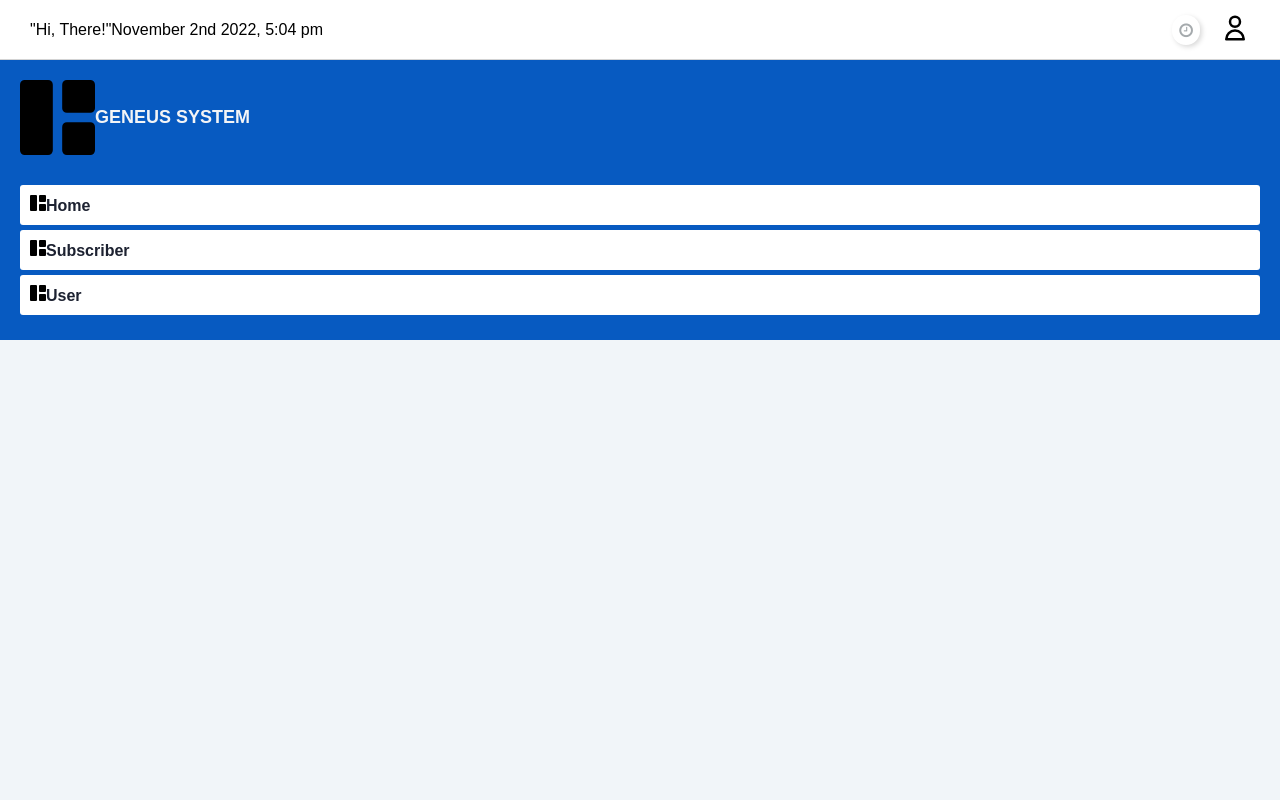
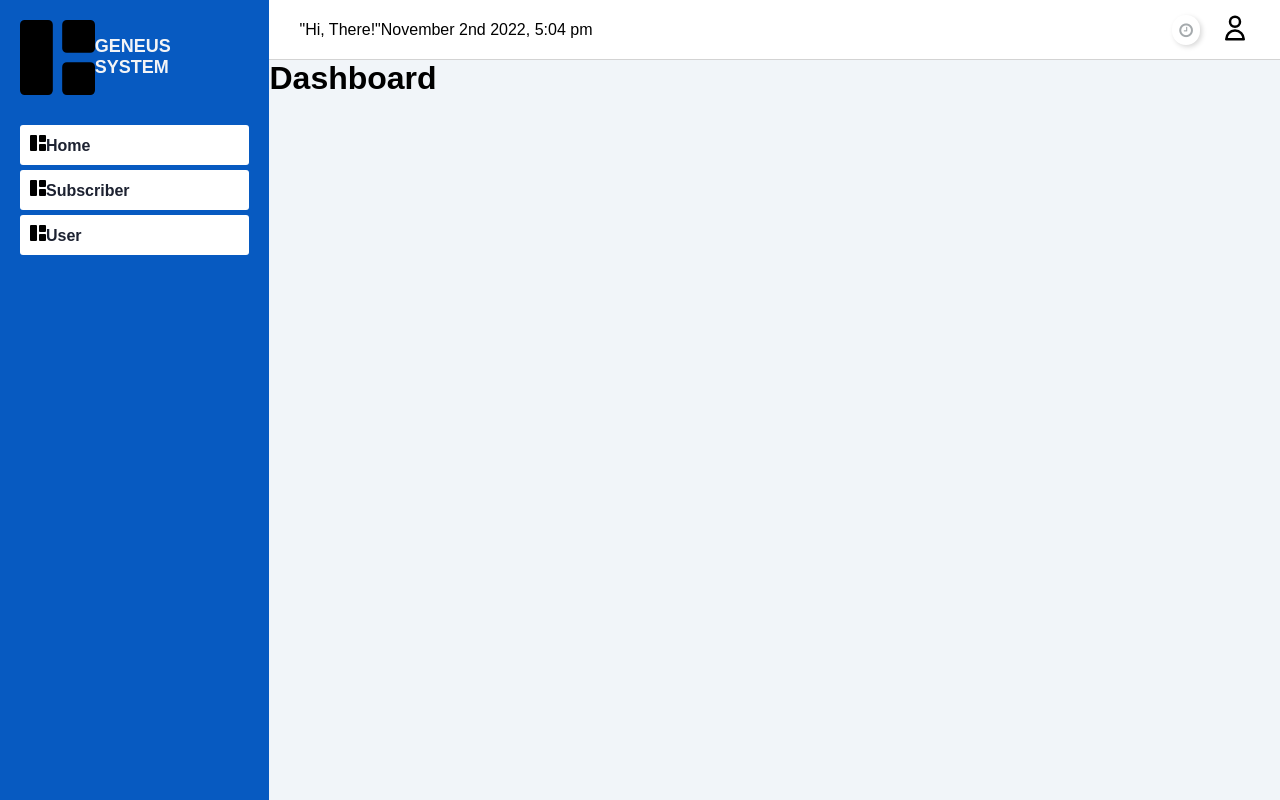
Before and after one commit to bikramoli/Dashboard, a React (Create React App) app in the folder frontend/: page / in a window 1280 px wide. Built offline with nearby package versions, Linux system fonts and the light colour scheme.

Commit message:
layout for dashboard

```diff
--- a/frontend/src/index.css
+++ b/frontend/src/index.css
@@ -23,3 +23,13 @@ body {
   background-color: var(--body-bg);
   font-family: "Roboto", sans-serif;
 }
+.container {
+  display: grid;
+  height: 100vh;
+  grid-template-columns: 0.8fr 1fr 1fr 1fr;
+  grid-template-rows: 0.2fr 3fr;
+  grid-template-areas:
+    "sidebar nav nav nav"
+    "sidebar main main main";
+  /* grid-gap: 0.2rem; */
+}
--- /dev/null
+++ b/frontend/src/layouts/Layout.jsx
@@ -0,0 +1,14 @@
+import { Outlet } from "react-router-dom";
+import Navbar from "../components/ui/navbar/Navbar";
+import Sidebar from "../components/ui/sidebar/Sidebar";
+
+const Layout = () => {
+  return (
+    <div class="container">
+      <Navbar />
+      <Outlet />
+      <Sidebar />
+    </div>
+  );
+};
+export default Layout;
--- a/frontend/src/pages/Dashboard.jsx
+++ b/frontend/src/pages/Dashboard.jsx
@@ -4,8 +4,7 @@ import Sidebar from "../components/ui/sidebar/Sidebar";
 const Dashboard = () => {
   return (
     <>
-      <Navbar/>
-      <Sidebar />
+      <h1>Dashboard</h1>
     </>
   );
 };
--- a/frontend/src/routes/PageRoutes.jsx
+++ b/frontend/src/routes/PageRoutes.jsx
@@ -1,11 +1,14 @@
 import { Routes, Route } from "react-router-dom";
+import Layout from "../layouts/Layout";
 import Dashboard from "../pages/Dashboard";
 
 const PageRoute = () => {
   return (
     <>
       <Routes>
-        <Route path="/" element={<Dashboard />} />
+        <Route path="/" element={<Layout />}>
+          <Route index element={<Dashboard />} />
+        </Route>
       </Routes>
     </>
   );
```
